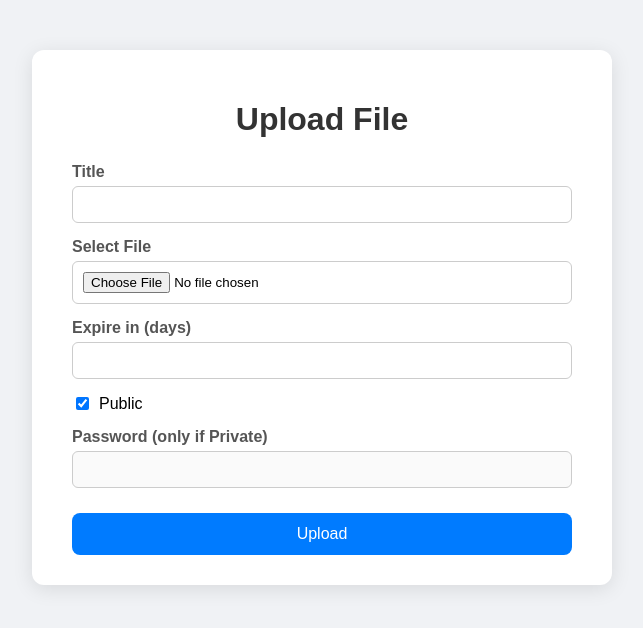
After one commit to yasnasbr/file-share-Django-project, a Django app: page /upload/ in a window 1280 px wide. The commit adds this page. Shown: the top 628 px of the page, without its empty margins (318-961 px from the left). Run offline with Django 5.2, Linux system fonts and the light colour scheme; data comes from the database, SQL or seed files in the repository.

Commit message:
finalize project: upload,sharing link generation,expiration logic

```diff
--- a/file_share/file_share/settings.py
+++ b/file_share/file_share/settings.py
@@ -49,6 +49,7 @@ MIDDLEWARE = [
     'django.contrib.auth.middleware.AuthenticationMiddleware',
     'django.contrib.messages.middleware.MessageMiddleware',
     'django.middleware.clickjacking.XFrameOptionsMiddleware',
+
 ]
 
 ROOT_URLCONF = 'file_share.urls'
--- a/file_share/uploads/forms.py
+++ b/file_share/uploads/forms.py
@@ -1,12 +1,15 @@
 from django import forms
 from .models import UploadedFile
 
-
+# a form for uploading the files
 class UploadForm(forms.ModelForm):
-
+    expire_days = forms.IntegerField(
+        required=False,
+    )
     class Meta:
         model = UploadedFile
-        fields = ['file','password','is_public','title']
+        fields = ['file','password','is_public','title','expire_days']
+
 
 
     def clean(self):
--- a/file_share/uploads/models.py
+++ b/file_share/uploads/models.py
@@ -1,6 +1,4 @@
 import datetime
-import random
-import string
 import uuid
 from datetime import timezone
 from django.db import models
@@ -8,21 +6,25 @@ from django.db import models
 from django.utils import timezone
 
 
-# Create your models here.
 
 
-def expire_time():
+# this function will be used when the user specifies the link's expiration time
+def expire_time(days:int):
+    return timezone.now() + datetime.timedelta(days=days)
+#this function will be used when the user doesn't specify the link's expiration time, and the app saves it for three days by default
+def default_expire_time():
     return timezone.now() + datetime.timedelta(days=3)
 def upload_path(instance, filename):
     return f'uploads/{uuid.uuid4().hex}_{filename}'
 
 class UploadedFile(models.Model):
     upload_date= models.DateTimeField(auto_now_add=True)
-    expire_date= models.DateTimeField(default=expire_time)
+    expire_date= models.DateTimeField(default=default_expire_time)
     file= models.FileField(upload_to=upload_path)
     title= models.CharField(max_length=120)
     share_link = models.CharField(max_length=10, unique=True, blank=True, editable=False)
-    downloads= models.IntegerField(default=0)
+    #saves the number of times the link has been viewed
+    views= models.IntegerField(default=0)
     is_public = models.BooleanField(default=True)
     password=models.CharField(max_length=128,null=True,blank=True)
 
--- /dev/null
+++ b/file_share/uploads/templates/upload_form.html
@@ -0,0 +1,122 @@
+<!DOCTYPE html>
+<html lang="en">
+<head>
+<meta charset="UTF-8">
+<title>Upload File</title>
+<style>
+  body {
+    font-family: Arial, sans-serif;
+    background: #f0f2f5;
+    margin: 0;
+    padding: 0;
+  }
+
+  .container {
+    max-width: 500px;
+    margin: 50px auto;
+    background: #fff;
+    padding: 30px 40px;
+    border-radius: 12px;
+    box-shadow: 0 4px 20px rgba(0,0,0,0.1);
+  }
+
+  h1 {
+    text-align: center;
+    margin-bottom: 25px;
+    color: #333;
+  }
+
+  label {
+    display: block;
+    margin-top: 15px;
+    font-weight: bold;
+    color: #555;
+  }
+
+  input[type="text"],
+  input[type="number"],
+  input[type="file"],
+  input[type="password"] {
+    width: 100%;
+    padding: 10px;
+    margin-top: 5px;
+    border-radius: 6px;
+    border: 1px solid #ccc;
+    box-sizing: border-box;
+  }
+
+  .checkbox-container {
+    display: flex;
+    align-items: center;
+    margin-top: 15px;
+  }
+
+  .checkbox-container input {
+    margin-right: 10px;
+  }
+
+  .btn {
+    display: block;
+    width: 100%;
+    margin-top: 25px;
+    padding: 12px;
+    background: #007bff;
+    color: white;
+    font-size: 16px;
+    border: none;
+    border-radius: 8px;
+    cursor: pointer;
+  }
+
+  .btn:hover {
+    background: #006ae6;
+  }
+</style>
+</head>
+<body>
+<div class="container">
+  <h1>Upload File</h1>
+  <form method="post" enctype="multipart/form-data">
+    {% csrf_token %}
+    {{ form.non_field_errors }}
+
+    <label>Title</label>
+    {{ form.title }}
+
+    <label>Select File</label>
+    {{ form.file }}
+
+    <label>Expire in (days)</label>
+    {{ form.expire_days }}
+
+    <div class="checkbox-container">
+  {{ form.is_public }}
+  <span>Public</span>
+  {{ form.is_public.errors }}
+</div>
+
+
+    <label>Password (only if Private)</label>
+    {{ form.password }}
+
+    <button type="submit" class="btn">Upload</button>
+  </form>
+</div>
+
+<script>
+  const publicCheckbox = document.querySelector('input[name="is_public"]');
+  const passwordInput = document.querySelector('input[name="password"]');
+
+  function togglePassword() {
+    passwordInput.disabled = publicCheckbox.checked;
+    if (publicCheckbox.checked) passwordInput.value = '';
+  }
+
+  if (publicCheckbox && passwordInput) {
+    publicCheckbox.addEventListener('change', togglePassword);
+    togglePassword();
+  }
+</script>
+
+</body>
+</html>
--- a/file_share/uploads/urls.py
+++ b/file_share/uploads/urls.py
@@ -2,6 +2,8 @@ from django.urls import path
 from . import views
 
 urlpatterns = [
-    path('', views.upload),
-    path('s/<str:link>/', views.download),
+    path('upload/', views.upload, name='upload'),
+    path('', views.home, name='home'),
+    path('view/<str:link>/', views.view_file, name='view_file'),
+
 ]
--- a/file_share/uploads/views.py
+++ b/file_share/uploads/views.py
@@ -1,26 +1,38 @@
+import os
 import uuid
-
+from datetime import timedelta
 from django.shortcuts import render, get_object_or_404
-from django.http import FileResponse, Http404
+from django.http import Http404
 from django.utils import timezone
-
 from .forms import UploadForm
 from .models import UploadedFile
 
-
-
+"""this view function gets information from form (title,expire date , public or private
+,and the function creates the link and saves the file """
 def upload(request):
         form = UploadForm(request.POST or None, request.FILES or None)
+        if request.method== 'POST' and form.is_valid():
+            uploaded= form.save(commit=False)
+            uploaded.share_link = uuid.uuid4().hex[:10]
+            expire_days = form.cleaned_data.get('expire_days')
+            if expire_days:
+                uploaded.expire_date = timezone.now()+ timedelta(days=expire_days)
+            uploaded.is_public = form.cleaned_data.get('is_public', True)
+            password = form.cleaned_data.get('password')
+            if password:
+                uploaded.password = password
+            else:
+                uploaded.password = None
 
-        if request.method == 'POST' and form.is_valid():
-            uploaded = form.save(commit=False)
-            uploaded.share_link = uuid.uuid4().hex[:10]
             uploaded.save()
-            return render(request, 'success.html', {'link': uploaded.share_link, 'obj': uploaded})
-        return render(request, 'upload.html', {'form': form})
+            return render(request,'success.html', {'link': uploaded.share_link, 'obj': uploaded})
+        return render(request,'upload_form.html', {'form': form})
 
+"""this view function is used when the users wants to visit a link ,
+it checks if the link is expired or not,
+and also asks the user to enter a password when the link is private"""
 
-def download(request, link):
+def view_file(request, link):
     file=get_object_or_404(UploadedFile, share_link=link)
 
     if timezone.now()>file.expire_date:
@@ -29,9 +41,36 @@ def download(request, link):
         raise Http404("this link is expired")
 
     if not file.is_public:
-        if request.GET.get('pwd') != file.password:
+        if request.GET.get('pwd')!= file.password:
             return render(request, 'password.html', {'link': link})
+        else:
+            file.views+=1
+    else:
+        file.views += 1
 
-    file.downloads+= 1
     file.save()
-    return render(request, 'file.html', {'obj': file})
+
+    filename = file.file.name.lower()
+    file_ext = os.path.splitext(filename)[1]
+
+    if file_ext in ['.jpg', '.jpeg', '.png', '.gif', '.webp']:
+        file_type = 'image'
+    elif file_ext in ['.mp4', '.webm', '.ogg']:
+        file_type = 'video'
+    elif file_ext == '.pdf':
+        file_type = 'pdf'
+    else:
+        file_type = 'other'
+
+    context = {
+        'obj': file,
+        'file_type': file_type
+    }
+    return render(request, 'file.html', context)
+
+
+def home(request):
+    files = UploadedFile.objects.all().order_by('-upload_date')
+    for f in files:
+        f.is_expired = timezone.now() > f.expire_date
+    return render(request, 'home.html', {'files': files})
```
Also changed, not shown: file_share/uploads/apps.py (+7 -0 lines), file_share/uploads/cleanup.py (added, +12 -0 lines), file_share/uploads/serializers.py (+3 -7 lines), file_share/uploads/templates/file.html (+27 -4 lines), file_share/uploads/templates/home.html (added, +52 -0 lines), file_share/uploads/templates/password.html (+16 -9 lines), file_share/uploads/templates/success.html (+24 -4 lines), file_share/uploads/templates/upload.html (deleted, +0 -26 lines), file_share/db.sqlite3, file_share/uploads/migrations/0002_alter_uploadedfile_expire_date.py (added), file_share/uploads/migrations/0003_remove_uploadedfile_downloads_uploadedfile_views.py (added), 1 other file.
